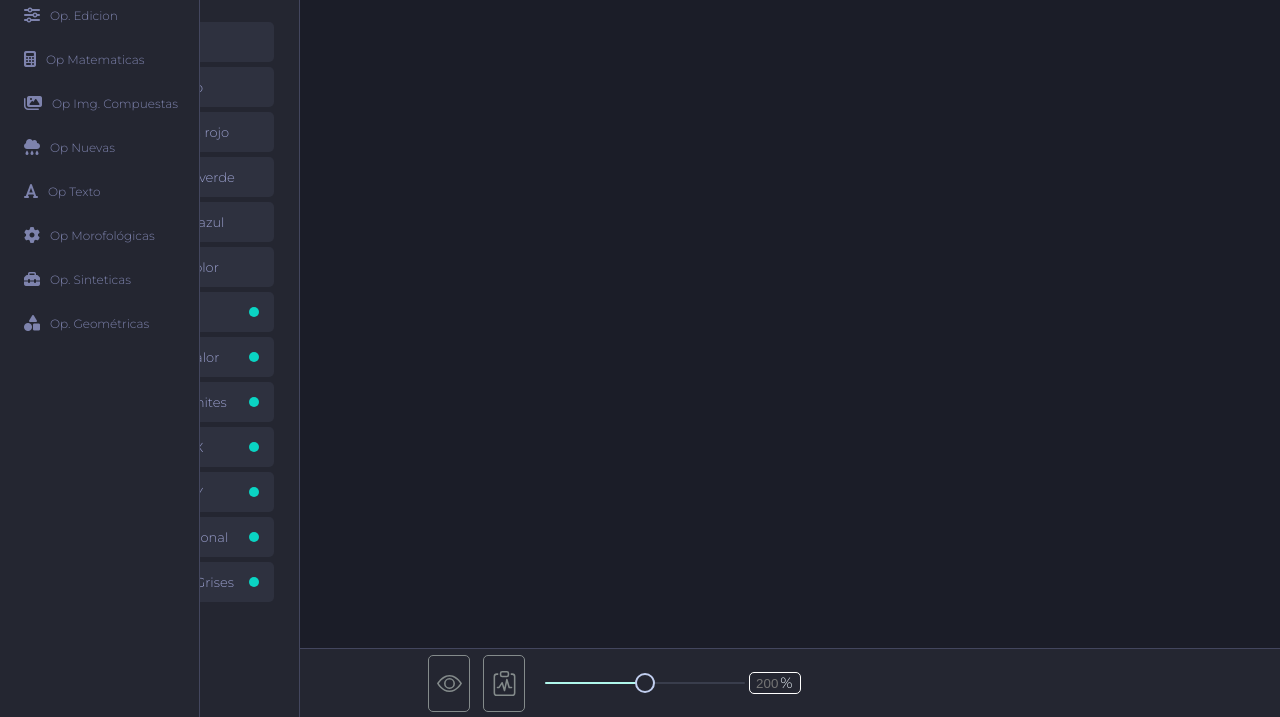
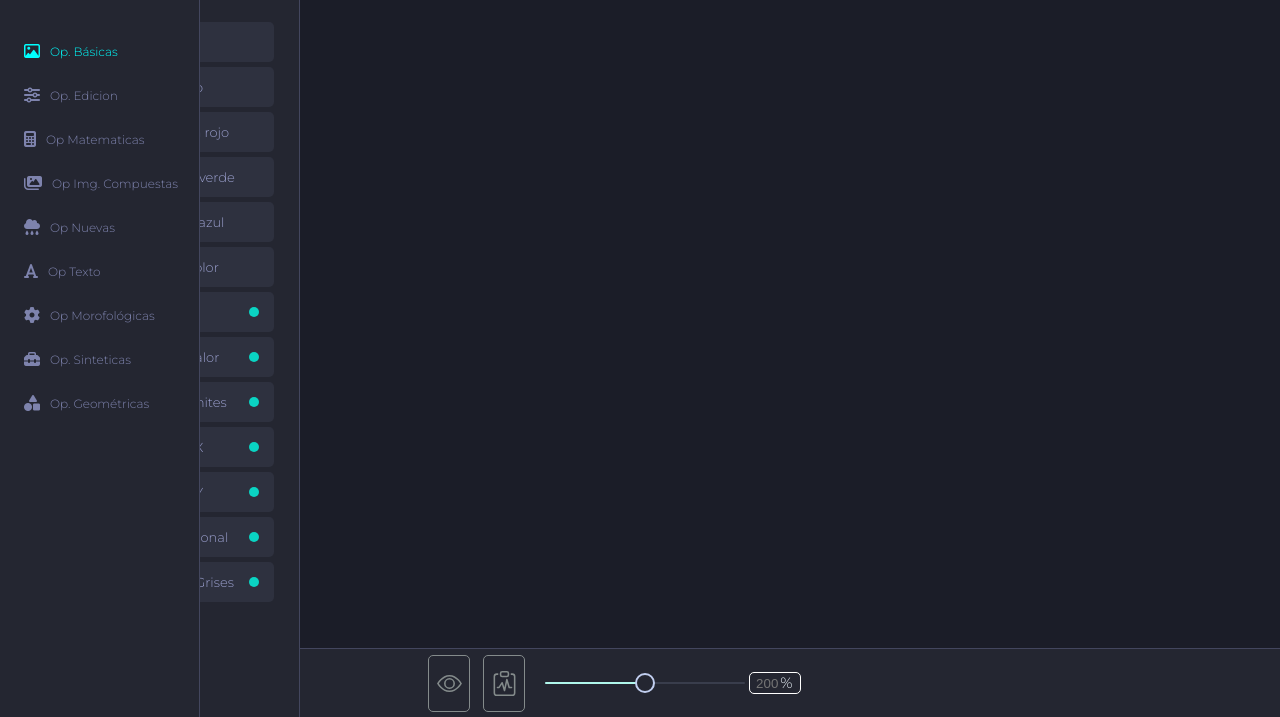
Before and after one commit to PROCESAMIENTOdeIMAGEN/Proyecto-Procesamiento, a website built with webpack: page src/indexA.html in a window 1280 px wide. Shown: the part 83-800 px from the top of the page. Built offline with nearby package versions, Linux system fonts and the light colour scheme; files whose address does not match are found by name.

Commit message:
Css submenu

```diff
--- a/src/styles/Navcontent.css
+++ b/src/styles/Navcontent.css
@@ -13,15 +13,15 @@
 /* Estilos sideMenu */
 .sidemenu{
     overflow: hidden;
-    /* margin-top: 10vh; */
+    margin-top: 10vh;
     position: fixed;
     z-index: 13;
     background: #242631;
 
     width: 60px;
-    height:100vh;
+    height:90vh;
     box-sizing: border-box;
-    /* padding-top: 30px ; */
+    padding-top: 30px ;
     padding-left: 7px;
     padding-right: 5px;
     border-right:1px solid #43465e;
@@ -29,14 +29,14 @@
 
 }
 .sidemenu.active{
-    /* margin-top: 10vh; */
+    margin-top: 10vh;
     position: fixed;
     z-index: 13;
     background-color: #242631;
     transition: all 0.6s ease-out;
 
     width: 200px;
-    /* height:90vh; */
+    height:90vh;
     box-sizing: border-box;
     padding-top: 30px ;
     padding-left: 10px;
```
